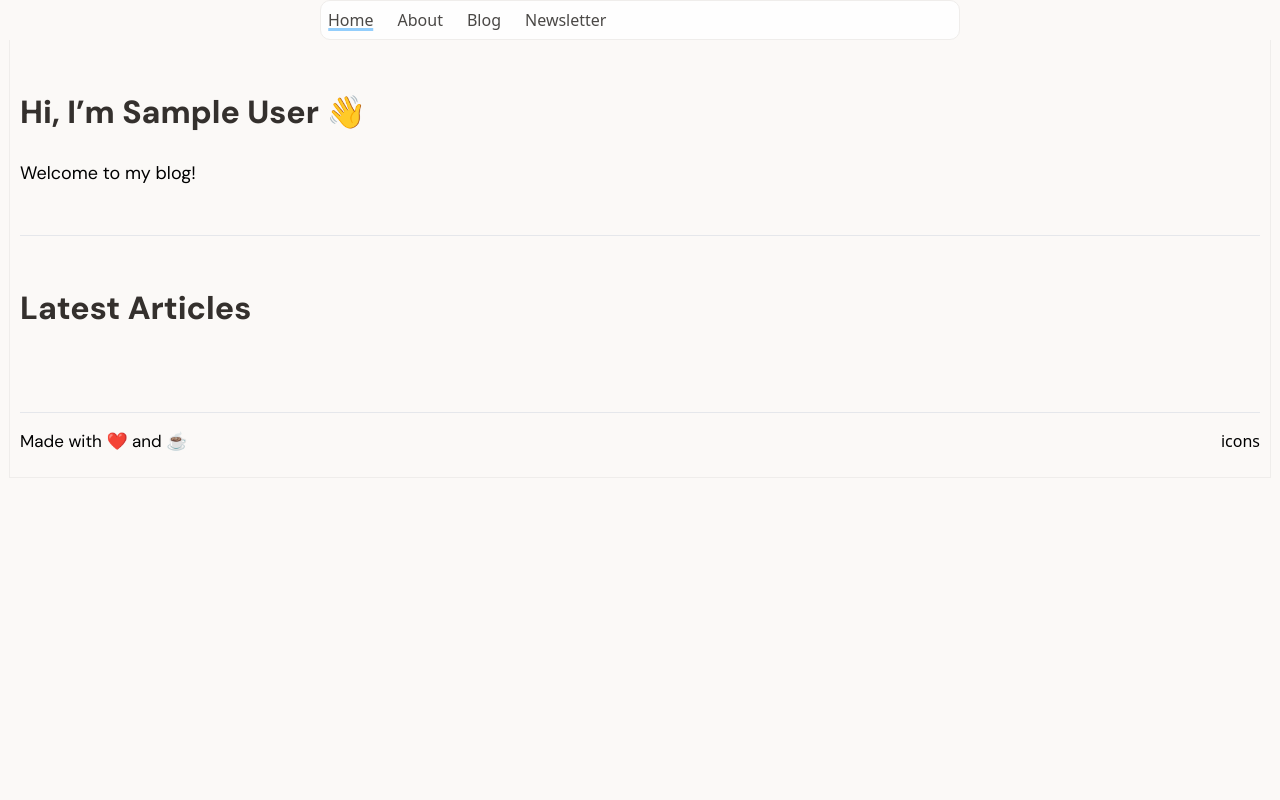
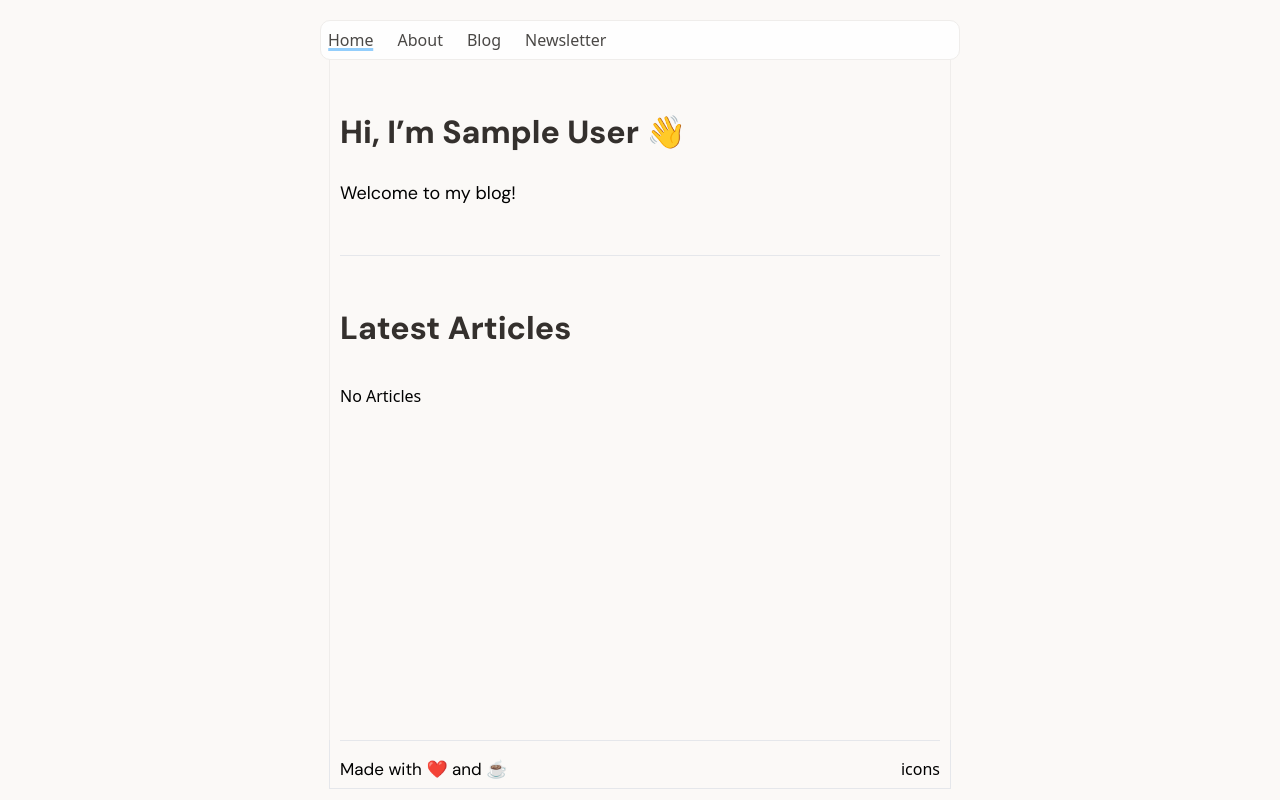
Before and after one commit to ghuchumeliandria/fullstack_app__2, a Next.js app in the folder frontend/: page /home in a window 1280 px wide. Built offline with nearby package versions, Linux system fonts and the light colour scheme; sample sign-in values are in the browser's storage.

Commit message:
UI Changes

```diff
--- a/frontend/app/(pages)/about/page.tsx
+++ b/frontend/app/(pages)/about/page.tsx
@@ -2,7 +2,7 @@ import AboutContent from "@/app/components/__organisms/AboutContent/AboutContent
 
 export default function AboutPage() {
   return (
-    <div className="p-6">
+    <div className="px-[9px] w-full max-w-[640px] mx-auto">
       <AboutContent />
     </div>
   )
--- a/frontend/app/(pages)/blog/page.tsx
+++ b/frontend/app/(pages)/blog/page.tsx
@@ -4,8 +4,7 @@ import React from 'react'
 export default function BlogPage() {
   return (
     <div>
-            <BlogEditor />
-
+      <BlogEditor />
     </div>
   )
 }
--- a/frontend/app/(pages)/home/page.tsx
+++ b/frontend/app/(pages)/home/page.tsx
@@ -4,8 +4,8 @@ import React from 'react'
 
 export default function HomePage() {
   return (
-    <div className='w-full  mx-auto px-[9px] '>
-      <div className="border-[1px] border-[#EFEDEB] px-2.5 pt-12   border-b-0 border-t-0">
+    <div className='w-full max-w-[640px] mx-auto px-[9px]  '>
+      <div className="border-[1px] border-[#EFEDEB] px-2.5 pt-12  min-h-[85vh] border-b-0 border-t-0">
         <UserIntro />
         <UserArticles />
       </div>
--- a/frontend/app/(pages)/newsletter/page.tsx
+++ b/frontend/app/(pages)/newsletter/page.tsx
@@ -3,8 +3,11 @@ import React from "react";
 
 export default function NewsLetterPage() {
   return (
-    <div className="mt-[50px]">
-      <NewsletterForm />
+    <div className=" w-full  px-[9px]  max-w-[640px] mx-auto">
+      <div className="w-full min-h-[85vh] pt-[50px] px-2.5 border-[1px] border-y-0 ">
+
+        <NewsletterForm />
+      </div>
     </div>
   );
 }
--- a/frontend/app/components/__molecules/AuthGuard/AuthGuard.tsx
+++ b/frontend/app/components/__molecules/AuthGuard/AuthGuard.tsx
@@ -27,7 +27,7 @@ export default function AuthGuard({ children }: { children: React.ReactNode }) {
   const isAuthPage = ["/login", "/register"].includes(pathname);
 
   return (
-    <div className="w-full bg-bgmain min-h-[100vh]">
+    <div className="w-full bg-bgmain min-h-[100vh] pt-5">
       <div className="w-full mx-auto">
         {!isAuthPage && <Navbar />}
         {children}
--- a/frontend/app/components/__molecules/userArticles/UserArticles.tsx
+++ b/frontend/app/components/__molecules/userArticles/UserArticles.tsx
@@ -3,8 +3,12 @@ import { useEffect, useState } from "react";
 import Articles from "../../__atoms/articles/Articles";
 import Link from "next/link";
 
+type BlogType = {
+  title: string,
+  date: string
+}
 export default function UserArticles() {
-  const [blogPosts, setBlogPosts] = useState<any[]>([]);
+  const [blogPosts, setBlogPosts] = useState<BlogType[]>([]);
 
   useEffect(() => {
     const stored = localStorage.getItem("posts");
@@ -15,14 +19,16 @@ export default function UserArticles() {
   }, []);
 
   return (
-    <div className="w-full mt-12 flex flex-col gap-8 pb-12 border-b-[1px] border-borderColor">
+    <div className="w-full mt-12 flex flex-col gap-8 pb-12 ">
       <h1 className="text-[32px] font-extrabold font-DM_Sans text-[#34302D]">
         Latest Articles
       </h1>
       <div className="flex flex-col gap-6">
-        {blogPosts.map((article, index) => (
-          <Articles title={article.title} date={article.date} key={index} />
-        ))}
+        {blogPosts.length === 0 ? <h1>No Articles </h1> :
+          blogPosts.map((article, index) => (
+            <Articles title={article.title} date={article.date} key={index} />
+          ))
+        }
       </div>
       {blogPosts.length > 0 && (
         <div className="text-[18px] font-medium font-DM_Sans group relative">
--- a/frontend/app/components/__organisms/AboutContent/AboutContent.tsx
+++ b/frontend/app/components/__organisms/AboutContent/AboutContent.tsx
@@ -16,8 +16,10 @@ export default function AboutContent() {
   };
 
   return (
-    <div className="space-y-4">
-      <h1 className="text-3xl font-bold">About Me</h1>
+    <div className="space-y-4 ">
+      <div className="w-full min-h-[84vh] px-2.5 border-[1px] flex justify-center items-center flex-col border-y-0 border-borderColor ">
+        <h1 className="text-3xl font-bold flex items-end gap-2">About Me <div className="w-10 h-[3px] mb-1x bg-[#93CEFC]"></div></h1>
+
         {edit ? (
           <>
             <textarea
@@ -26,9 +28,10 @@ export default function AboutContent() {
               className="w-full p-2 border rounded text-black"
               rows={8}
             />
+
             <button
               onClick={handleSave}
-            className="bg-green-600 text-white px-4 py-1 rounded"
+              className="bg-green-600 text-white w-[100px] mx-auto mt-2 px-4 py-1 rounded"
             >
               Save
             </button>
@@ -38,12 +41,13 @@ export default function AboutContent() {
             <p className="whitespace-pre-line">{about || "No about text yet."}</p>
             <button
               onClick={() => setEdit(true)}
-            className="bg-blue-500 text-white px-4 py-1 rounded"
+              className="bg-blue-500 text-white w-[100px] mx-auto mt-2 px-4 py-1 rounded"
             >
               Edit
             </button>
           </>
         )}
       </div>
+    </div>
   );
 }
--- a/frontend/app/components/__organisms/BlogEditor/BlogEditor.tsx
+++ b/frontend/app/components/__organisms/BlogEditor/BlogEditor.tsx
@@ -22,13 +22,15 @@ export default function BlogEditor() {
   };
 
   return (
-    <div className="space-y-4">
-      <h1 className="text-2xl font-bold">My Articles</h1>
+    <div className="space-y-4 w-full max-w-[640px] mx-auto px-[9px]   ">
+      <div className=" w-full border-[1px] border-t-0 border-b-0 min-h-[84vh] pt-8 px-2.5 pb-4 border-borderColor">
+
+        <h1 className="text-2xl font-bold ">My Articles</h1>
         <input
           placeholder="Title"
           value={title}
           onChange={(e) => setTitle(e.target.value)}
-        className="w-full p-2 border rounded text-black"
+          className="w-full p-2 border rounded text-black mb-2"
         />
         <textarea
           placeholder="Summary"
@@ -44,13 +46,17 @@ export default function BlogEditor() {
         </button>
 
         <div className="mt-6 space-y-4">
-        {posts.map((p, i) => (
+          <h1>All Articles</h1>
+          {posts.length === 0 ? <h1>No blog posts yet </h1> :
+            posts.map((p, i) => (
               <div key={i} className="border p-4 rounded bg-white text-black">
                 <h2 className="font-bold">{p.title}</h2>
                 <p className="italic text-sm">{p.date}</p>
                 <p>{p.summary}</p>
               </div>
-        ))}
+            ))
+          }
+        </div>
       </div>
     </div>
   );
--- a/frontend/app/components/__organisms/footer/Footer.tsx
+++ b/frontend/app/components/__organisms/footer/Footer.tsx
@@ -2,10 +2,12 @@ import React from 'react'
 
 export default function Footer() {
     return (
-        <div className='w-full px-[9px]  '>
-            <div className="w-full border-[1px] px-2.5 h-10 border-t-0 border-[#EFEDEB] flex justify-between pb-12  pt-4">
-                        <h1 className='font-DM_Sans text-[17px]'>Made with ❤️ and ☕️</h1>
-                        <h1>icons</h1>
+        <div className='w-full max-w-[640px] mx-auto px-[9px]  '>
+            <div className="w-full border-[1px] border-t-0 px-2.5  h-10   flex justify-between pb-12 ">
+                <div className="w-full flex justify-between border-t-[1px] border-borderColor pt-4 ">
+                    <h1 className='font-DM_Sans text-[17px]'>Made with ❤️ and ☕️</h1>
+                    <h1>icons</h1>
+                </div>
             </div>
         </div>
     )
--- a/frontend/app/components/__organisms/navbar/Navbar.tsx
+++ b/frontend/app/components/__organisms/navbar/Navbar.tsx
@@ -7,13 +7,13 @@ export default function Navbar() {
   const { user } = useUserStore();
 
   return (
-    <div className="w-full max-w-[640px] mx-auto bg-[#FEFEFE] p-[7px]  rounded-[10px] border-[1px] border-[#EFEDEB] flex justify-between">
+    <div className="w-full max-w-[640px] mx-auto bg-[#FEFEFE] p-[7px] rounded-[10px] border-[1px] border-[#EFEDEB] flex justify-between">
       {user?.image && (
         <Image
           src={user.image}
           alt="profile"
-          width={64}
-          height={64}
+          width={40}
+          height={40}
           className="rounded-[10px]"
         />
       )}
```
Lines whose indentation alone changed are shown as unchanged.
